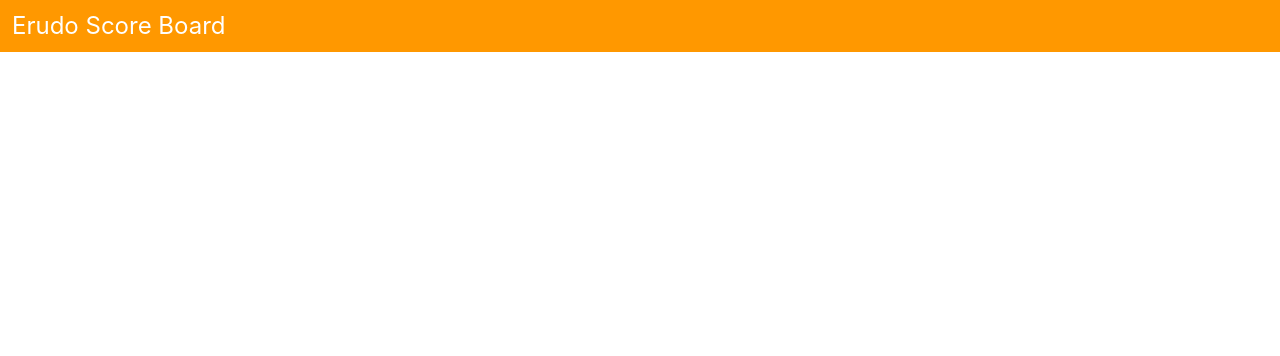
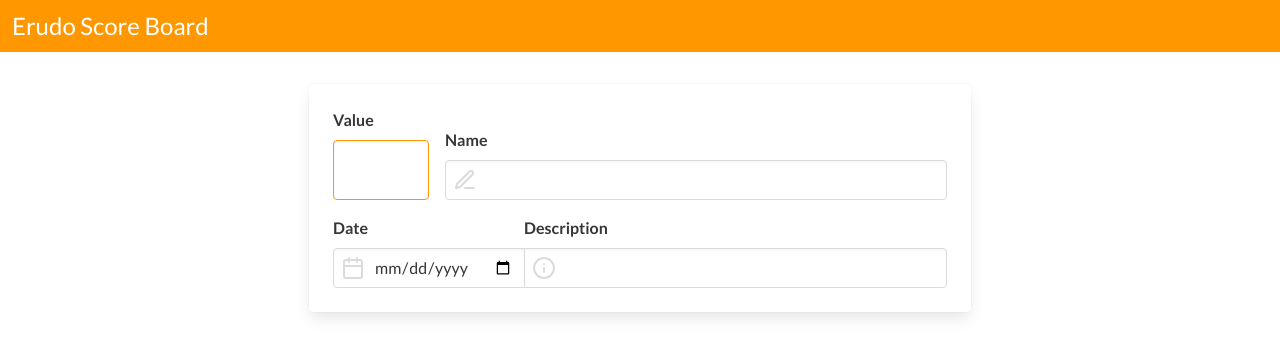
Before and after one commit to QuentinWidlocher/ErudoScoreBoard, a Vue app: page /#/score/create in a window 1280 px wide. Shown: the top 356 px of the page. Built offline with nearby package versions, Linux system fonts and the light colour scheme; no server answers; sample sign-in values are in the browser's storage.

Commit message:
:sparkles: Card Edit Component

```diff
--- a/src/App.scss
+++ b/src/App.scss
@@ -27,9 +27,10 @@ nav.navbar {
 }
 
 section.container {
-    margin-top: 1rem;
-    margin-left: .5rem;
-    margin-right: .5rem;
+    margin-top: 2rem;
+}
 
-    height: 100%;
+/* Fixes Feather Icons */
+.control .icon {
+    top: initial !important;
 }
--- a/src/components/Card/Card.ts
+++ b/src/components/Card/Card.ts
@@ -8,5 +8,5 @@ import { date } from "@/filters/DateFilter";
     }
 })
 export default class Card extends Vue {
-    @Prop() score?: Score;
+    @Prop() score!: Score;
 }
--- a/src/components/Card/Card.vue
+++ b/src/components/Card/Card.vue
@@ -2,7 +2,7 @@
     <article class="card content">
         <div class="card-content">
             <div class="is-flex" style="align-items: baseline">
-                <h2 class="has-text-primary is-size-1">{{ score.value }}</h2>
+                <h2 class="has-text-primary is-size-1 has-font-secondary">{{ score.value }}</h2>
                 <h3>{{ score.name }}</h3>
             </div>
             <p><em>{{ score.date | date }}</em> - {{ score.description }}</p>
--- /dev/null
+++ b/src/components/CardEdit/CardEdit.scss
@@ -0,0 +1,20 @@
+.field {
+    margin-bottom: 0;
+}
+
+.is-flex {
+
+    &:not(:last-child) {
+        margin-bottom: 1rem;
+    }
+
+    &>.field:not(:last-child) {
+        margin-right: 1rem;
+    }
+}
+
+input#scoreValue {
+    text-align: center;
+    width: 6rem;
+    font-weight: 500;
+}
--- /dev/null
+++ b/src/components/CardEdit/CardEdit.ts
@@ -0,0 +1,7 @@
+import { Component, Vue, Prop } from "vue-property-decorator";
+import Score from "@/models/Score";
+
+@Component
+export default class CreateEdit extends Vue {
+    @Prop() score!: Score;
+}
--- /dev/null
+++ b/src/components/CardEdit/CardEdit.vue
@@ -0,0 +1,48 @@
+<template>
+    <article class="card">
+     <div class="card-content">
+      <div class="is-flex" style="align-items: flex-end">
+       <!-- Value Field -->
+       <div class="field">
+        <label for="scoreValue" class="label">Value</label>
+        <div class="control">
+         <input id="scoreValue" name="Score Value" type="number" class="input is-large is-primary has-font-secondary"/>
+        </div>
+       </div>
+
+       <!-- Name Field -->
+       <div class="field" style="width: 100%;">
+        <label for="scoreName" class="label">Name</label>
+        <div class="control is-expanded has-icons-left">
+         <input id="scoreName" name="Score Name" type="text" class="input" />
+         <span class="icon is-left">
+          <i data-feather="edit-3"></i>
+         </span>
+        </div>
+       </div>
+      </div>
+
+      <div class="field has-addons">
+       <!-- Date Field -->
+       <div class="control has-icons-left">
+        <label for="scoreDate" class="label">Date</label>
+        <input id="scoreDate" name="Score Date" type="date" class="input" />
+        <span class="icon is-left">
+         <i data-feather="calendar"></i>
+        </span>
+       </div>
+
+       <!-- Description Field -->
+       <div class="control is-expanded has-icons-left">
+        <label for="scoreDescription" class="label">Description</label>
+        <input id="scoreDescription" name="Score Description" type="text" class="input" />
+        <span class="icon is-left">
+         <i data-feather="info"></i>
+        </span>
+       </div>
+      </div>
+     </div>
+    </article>
+</template>
+<script lang="ts" src="./CardEdit.ts"></script>
+<style lang="scss" scoped src="./CardEdit.scss"></style>
--- a/src/router/index.ts
+++ b/src/router/index.ts
@@ -1,15 +1,13 @@
 import Vue from "vue";
 import VueRouter from "vue-router";
-import Home from "../views/Home/Home.vue";
+import Home from "@/views/Home/Home.vue";
+import CreateEdit from '@/views/CreateEdit/CreateEdit.vue';
 
 Vue.use(VueRouter);
 
 const routes = [
-  {
-    path: "/",
-    name: "home",
-    component: Home
-  },
+  { path: "/", name: "home", component: Home },
+  { path: "/score/:createOrEdit", name: "createEdit", component: CreateEdit, props: true },
 ];
 
 const router = new VueRouter({
--- a/src/theme.scss
+++ b/src/theme.scss
@@ -1,4 +1,10 @@
 @import 'bulma/sass/utilities/initial-variables';
 @import 'bulma/sass/utilities/functions';
+@import url('https://fonts.googleapis.com/css?family=Lato:400,400i,700|Lexend+Deca&display=swap');
 
 $primary: #ff9800;
+$family-primary: 'Lato', Helvetica, Arial, sans-serif;
+
+.has-font-secondary {
+    font-family: 'Lexend Deca', 'Lato', Helvetica, Arial, sans-serif;
+}
--- /dev/null
+++ b/src/views/CreateEdit/CreateEdit.ts
@@ -0,0 +1,19 @@
+import { Component, Vue, Prop } from "vue-property-decorator";
+import CardEdit from "@/components/CardEdit/CardEdit.vue";
+import router from "@/router/index";
+
+@Component({
+    components: {
+        CardEdit,
+    }
+})
+export default class CreateEdit extends Vue {
+    @Prop({default : 'create'}) createOrEdit!: string;
+    @Prop() scoreId!: string;
+
+    mounted() {
+        if (this.createOrEdit !== 'create' && this.createOrEdit !== 'edit') {
+            router.go(-1);
+        }
+    }
+}
--- /dev/null
+++ b/src/views/CreateEdit/CreateEdit.vue
@@ -0,0 +1,11 @@
+<template>
+ <div id="create-edit">
+  <div class="columns is-centered">
+   <div class="column is-7">
+    <CardEdit/>
+   </div>
+  </div>
+ </div>
+</template>
+<script lang="ts" src="./CreateEdit.ts"></script>
+<style lang="scss" src="./CreateEdit.scss" scoped></style>
```
Also changed, not shown: src/views/CreateEdit/CreateEdit.scss (added).
